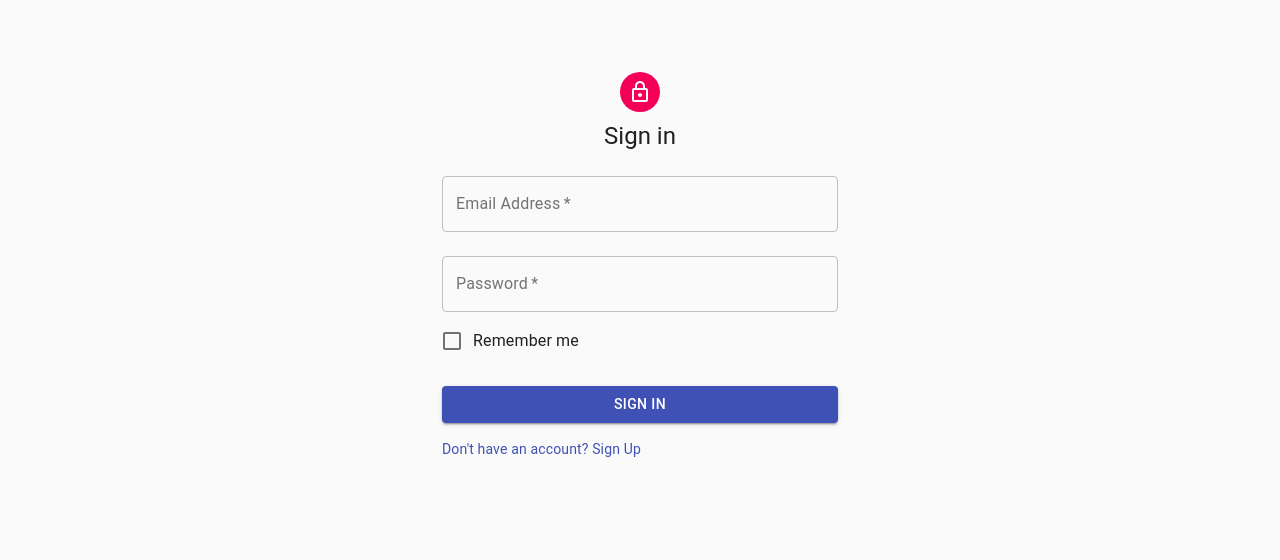
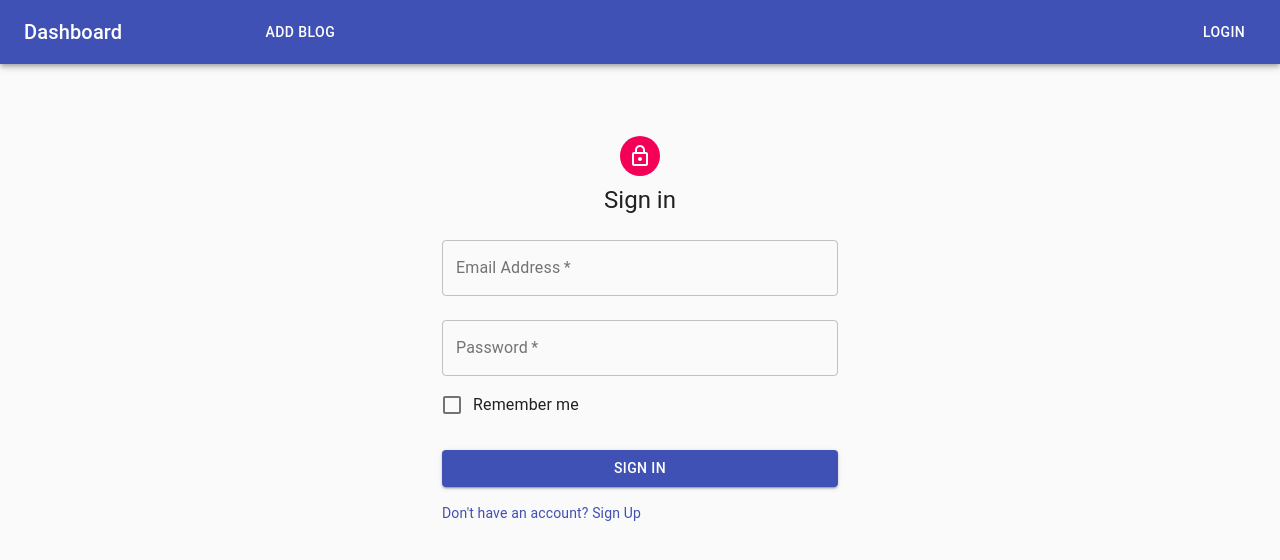
Before and after one commit to hov001/react-blog, a React (Vite) app: page / in a window 1280 px wide. Shown: the top 560 px of the page. Built offline with nearby package versions, Linux system fonts and the light colour scheme.

Commit message:
Feat: Created navbar

```diff
--- a/src/App.jsx
+++ b/src/App.jsx
@@ -1,11 +1,57 @@
 import React from 'react'
-
+import { makeStyles } from '@material-ui/core/styles'
+import {
+  AppBar,
+  Button,
+  IconButton,
+  Toolbar,
+  Typography,
+  Grid,
+  ButtonGroup,
+} from '@material-ui/core'
 import SignIn from './pages/SignIn/SignIn'
 import SignUp from './pages/SignUp/SignUp'
 
+const useStyles = makeStyles((theme) => ({
+  root: {
+    flexGrow: 1,
+  },
+  menuButton: {
+    marginRight: theme.spacing(2),
+  },
+  title: {
+    flexGrow: 1,
+  },
+}))
+
 function App() {
+  const classes = useStyles()
+
   return (
     <div className="App">
+      <AppBar position="static">
+        <Toolbar>
+          <Grid container xs={3}>
+            <Grid item>
+              <Typography variant="h6" className={classes.title}>
+                Dashboard
+              </Typography>
+            </Grid>
+          </Grid>
+          <Grid container>
+            <Grid item>
+              <ButtonGroup
+                variant="text"
+                color="inherit"
+                aria-label="text inherit button group"
+              >
+                <Button color="inherit">Add blog</Button>
+              </ButtonGroup>
+            </Grid>
+          </Grid>
+          <Button color="inherit">Login</Button>
+        </Toolbar>
+      </AppBar>
       <SignIn />
       {/*<SignUp />*/}
     </div>
```
Also changed, not shown: .eslintrc.js, src/components/Navbar/Navbar.jsx (added).
